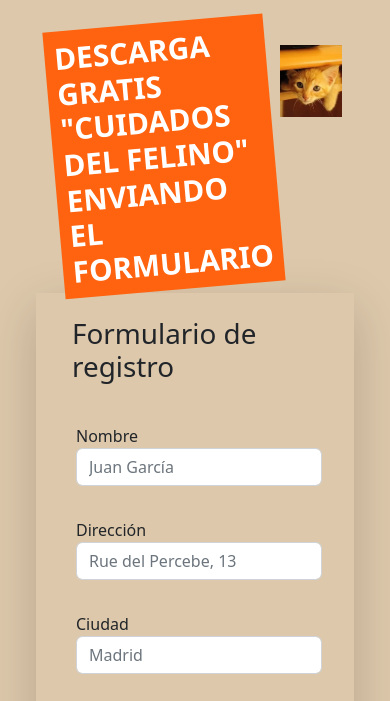
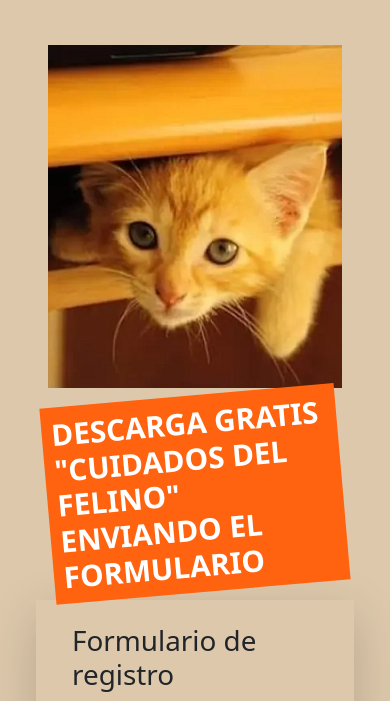
Before and after one commit to sceanav/LANDING-15-1, a website: page index.html in a window 390 px wide. Shown: the part 143-844 px from the top of the page. Drawn offline with nearby package versions, Linux system fonts and the light colour scheme; files that its build step writes are made by us from their sources.

Commit message:
cambio en xs de cuerpo izquierda

```diff
--- a/index.html
+++ b/index.html
@@ -74,7 +74,7 @@
       <div class="row m-4">
         <!-- columna izquierda -->
         <div
-          class="col-12 col-sm-12 col-md-12 col-lg-4 col-xl-4 m-lg-4 d-flex flex-sm-column-reverse flex-lg-column"
+          class="col-12 col-lg-4 col-xl-4 m-lg-4 d-flex flex-column-reverse flex-lg-column"
         >
           <h2 class="m-4 p-2 fondodark" id="rota">
             DESCARGA GRATIS "CUIDADOS DEL FELINO" ENVIANDO EL FORMULARIO
```
